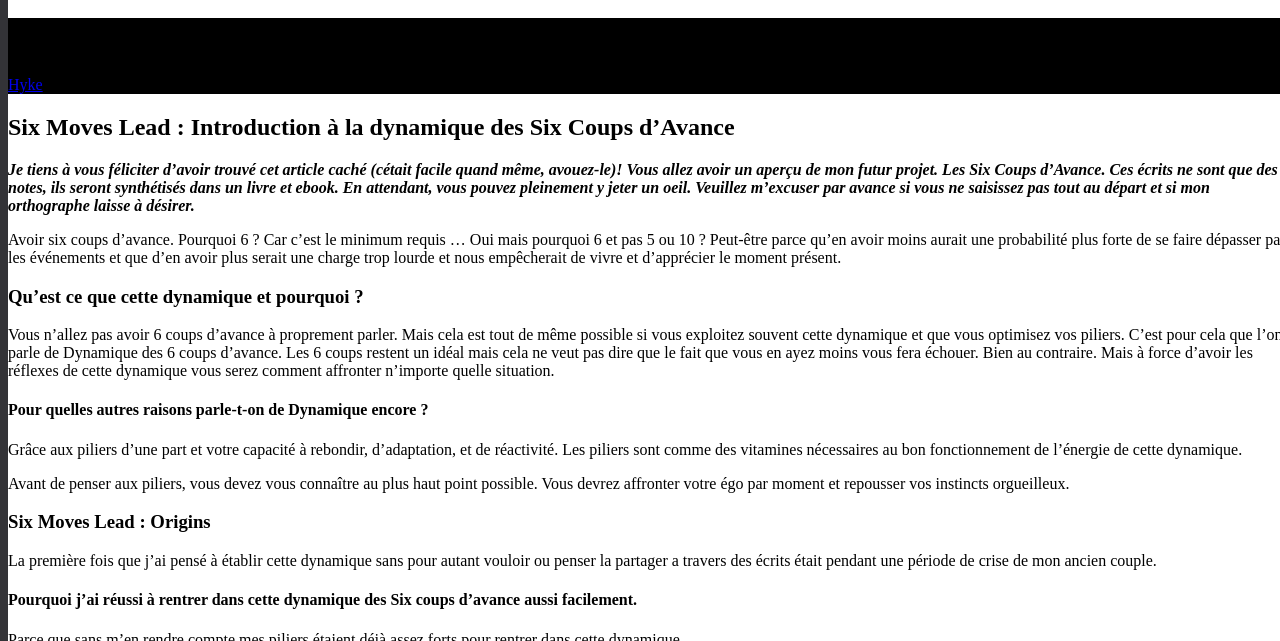
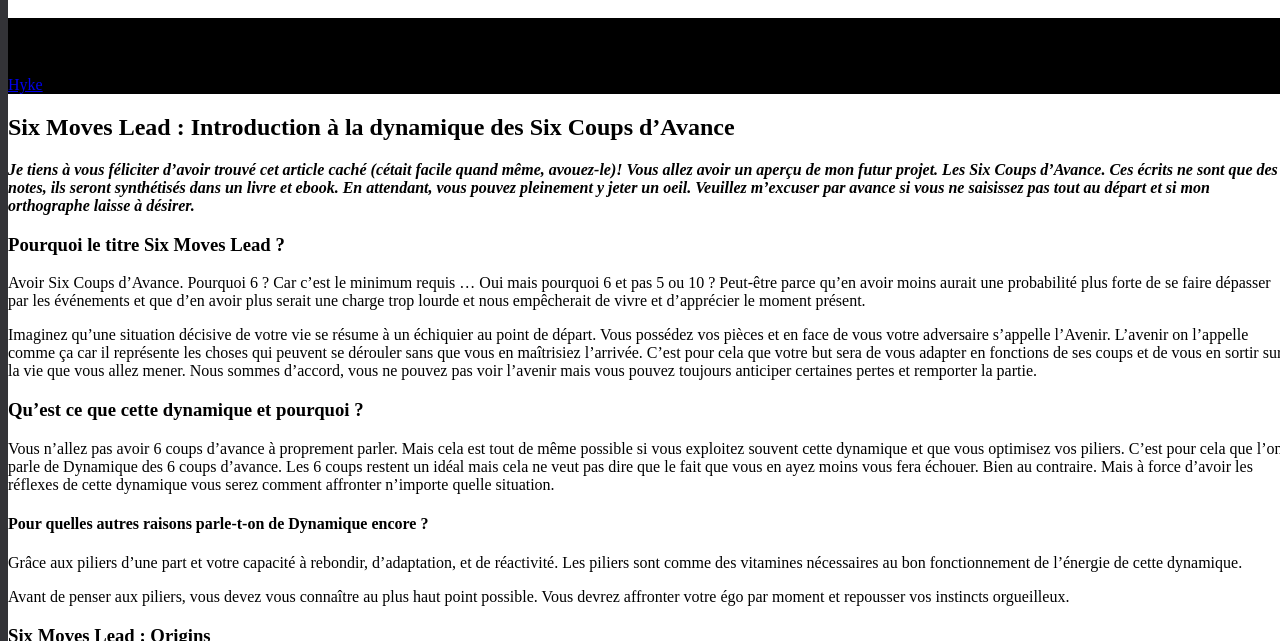
Before and after one commit to darkh2/darkh2.github.io, a Jekyll site: the page built from _posts/2018-07-09-Six-Moves-Lead.md, in a window 1280 px wide and 900 px high, cut to the strip 259-900 px from the top of the window. Built offline with Jekyll 4.4.1, drawn with Linux system fonts in a browser that asks for light colours; comment, search, counter and statistics services are not loaded.

Commit message:
Create 2018-07-09-Six-Moves-Lead.md

```diff
--- a/_posts/2018-07-09-Six-Moves-Lead.md
+++ b/_posts/2018-07-09-Six-Moves-Lead.md
@@ -9,9 +9,13 @@ feature_image: blackfont.png
 
 ***Je tiens à vous féliciter d'avoir trouvé cet article caché (cétait facile quand même, avouez-le)! Vous allez avoir un aperçu de mon futur projet. Les Six Coups d'Avance. Ces écrits ne sont que des notes, ils seront synthétisés dans un livre et ebook. En attendant, vous pouvez pleinement y jeter un oeil. Veuillez m'excuser par avance si vous ne saisissez pas tout au départ et si mon orthographe laisse à désirer.***
 
-Avoir six coups d'avance.
+### Pourquoi le titre Six Moves Lead ?
+
+Avoir Six Coups d'Avance.
 Pourquoi 6 ? Car c'est le minimum requis ... Oui mais pourquoi 6 et pas 5 ou 10 ?
 Peut-être parce qu'en avoir moins aurait une probabilité plus forte de se faire dépasser par les événements et que d'en avoir plus serait une charge trop lourde et nous empêcherait de vivre et d'apprécier le moment présent.
+
+Imaginez qu'une situation décisive de votre vie se résume à un échiquier au point de départ. Vous possédez vos pièces et en face de vous votre adversaire s'appelle l'Avenir. L'avenir on l'appelle comme ça car il représente les choses qui peuvent se dérouler sans que vous en maîtrisiez l'arrivée. C'est pour cela que votre but sera de vous adapter en fonctions de ses coups et de vous en sortir sur la vie que vous allez mener. Nous sommes d'accord, vous ne pouvez pas voir l'avenir mais vous pouvez toujours anticiper certaines pertes et remporter la partie.
 
 ### Qu'est ce que cette dynamique et pourquoi ?
 
```
